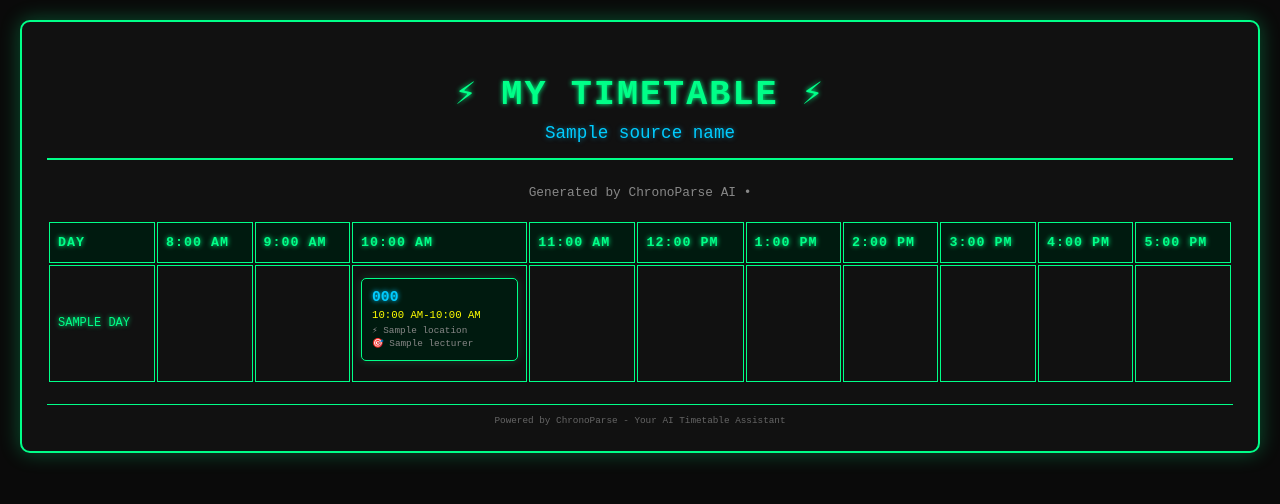
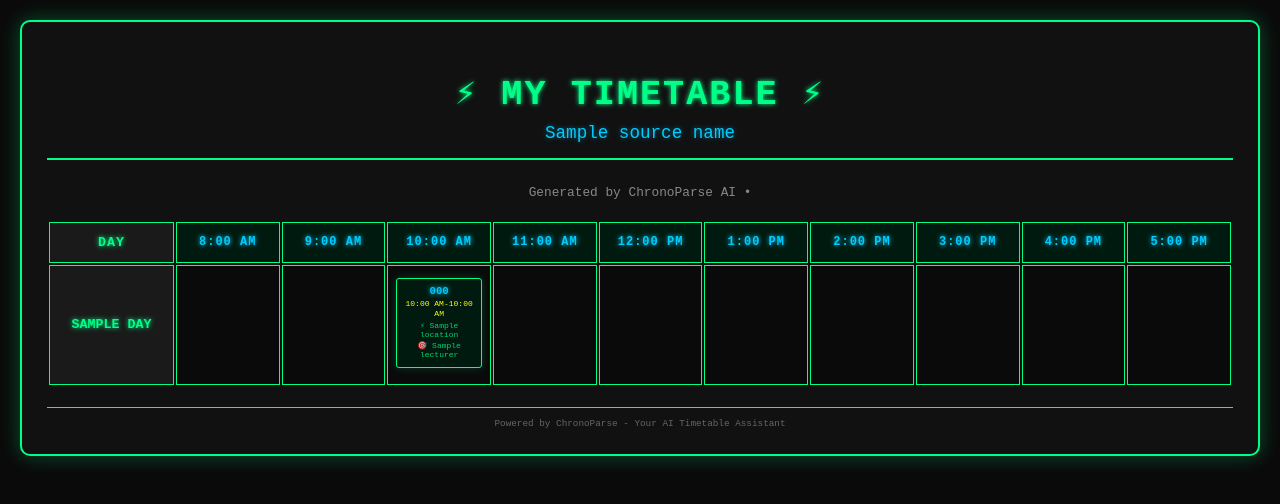
Before and after one commit to mhafiz71/chrono_parse, a Django app: template core/templates/core/timetable_pdf_neon.html in a window 1280 px wide. Shown: the top 504 px of the page. Run offline with Django 5.2, Linux system fonts and the light colour scheme; the template is opened without the code that fills it: most values are stand-ins (such as "Sample title", 1, 10 or a date in 2020); parts of the project's set-up code (start-up, migrations or seed data) failed here and were passed over; some libraries are stand-ins or nearby versions.

Commit message:
Refactor timetable PDF styles for improved readability and consistency

```diff
--- a/core/templates/core/timetable_pdf_neon.html
+++ b/core/templates/core/timetable_pdf_neon.html
@@ -75,52 +75,66 @@
             text-shadow: 0 0 5px rgba(0, 255, 136, 0.5);
         }
 
-        .time-header {
+        .day-header {
             background: #1a1a1a;
             color: #00ff88;
             font-weight: 600;
             text-align: center;
             width: 100px;
-            font-size: 9pt;
+            font-size: 10pt;
             text-shadow: 0 0 5px rgba(0, 255, 136, 0.5);
         }
 
-        .time-slot {
-            width: 20%;
+        .period-header {
+            background: #001a0f;
+            color: #00ccff;
+            font-weight: 600;
+            text-align: center;
+            min-width: 80px;
+            font-size: 9pt;
+            text-shadow: 0 0 5px rgba(0, 204, 255, 0.5);
+        }
+
+        .period-slot {
+            width: 80px;
             vertical-align: top;
             background: #0a0a0a;
             min-height: 50px;
+            text-align: center;
         }
 
         .event-card {
             background: #001a0f;
             color: #00ff88;
-            padding: 10px;
-            margin-bottom: 8px;
+            padding: 6px;
+            margin-bottom: 4px;
             border: 1px solid #00ff88;
-            border-radius: 5px;
-            box-shadow: 0 0 10px rgba(0, 255, 136, 0.2);
+            border-radius: 3px;
+            box-shadow: 0 0 8px rgba(0, 255, 136, 0.2);
+            font-size: 7pt;
+            line-height: 1.2;
         }
 
         .course-code {
             font-weight: 700;
-            font-size: 11pt;
-            margin-bottom: 4px;
+            font-size: 8pt;
+            margin-bottom: 2px;
             color: #00ccff;
-            text-shadow: 0 0 5px rgba(0, 204, 255, 0.5);
+            text-shadow: 0 0 3px rgba(0, 204, 255, 0.5);
         }
 
         .time {
-            font-size: 8pt;
+            font-size: 6pt;
             color: #ffff00;
-            margin-bottom: 3px;
+            margin-bottom: 2px;
             font-weight: 500;
         }
 
         .details {
-            font-size: 7pt;
-            color: #888;
+            font-size: 6pt;
+            color: #00ff88;
             margin-bottom: 1px;
+            opacity: 0.8;
         }
 
         .no-classes {
```
Also changed, not shown: core/templates/core/timetable_pdf_modern.html (+11 -5 lines).
